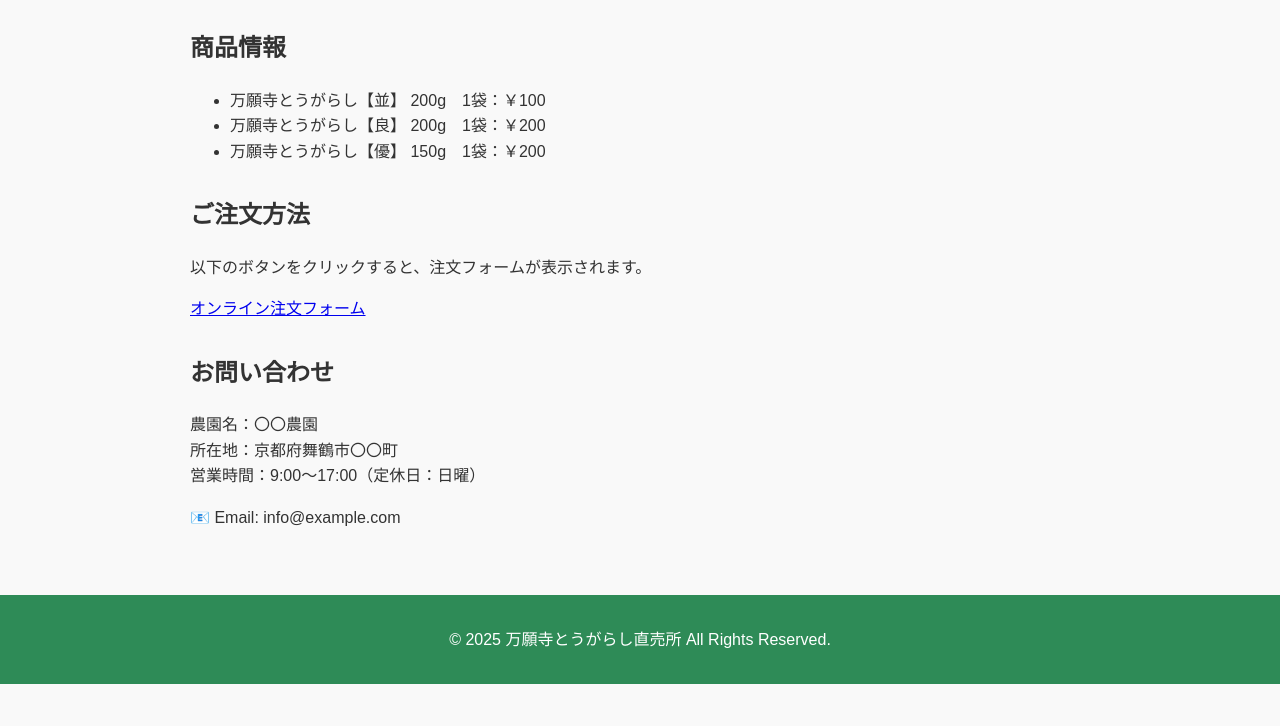
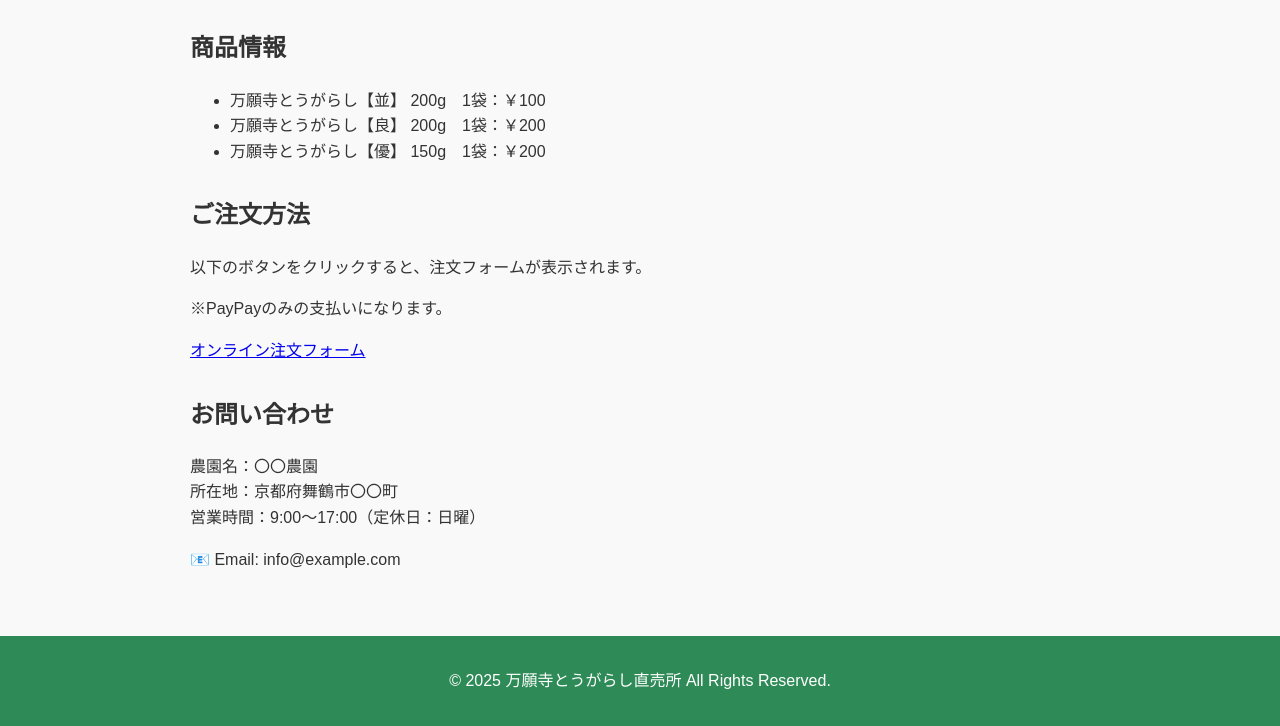
Before and after one commit to hima-san08/mangangi_2, a plain HTML site: page index.html in a window 1280 px wide. Shown: the part 709-1435 px from the top of the page. Before the commit the page ends 1393 px from the top, so only its background shows below. Drawn offline with Linux system fonts and the light colour scheme.

Commit message:
Update index.html

```diff
--- a/index.html
+++ b/index.html
@@ -124,6 +124,7 @@
     <section id="order">
       <h2>ご注文方法</h2>
       <p>以下のボタンをクリックすると、注文フォームが表示されます。</p>
+      <p>※PayPayのみの支払いになります。</p>
       <a href="https://docs.google.com/forms/d/e/1FAIpQLSeYAWfLrUsdQY745wXn76F411_parbqd6wgo9VcbPuLwAY7hQ/viewform?embedded=true" width="100%" height="1200" frameborder="0" marginheight="0" marginwidth="0">
           オンライン注文フォーム
         </a>
```
